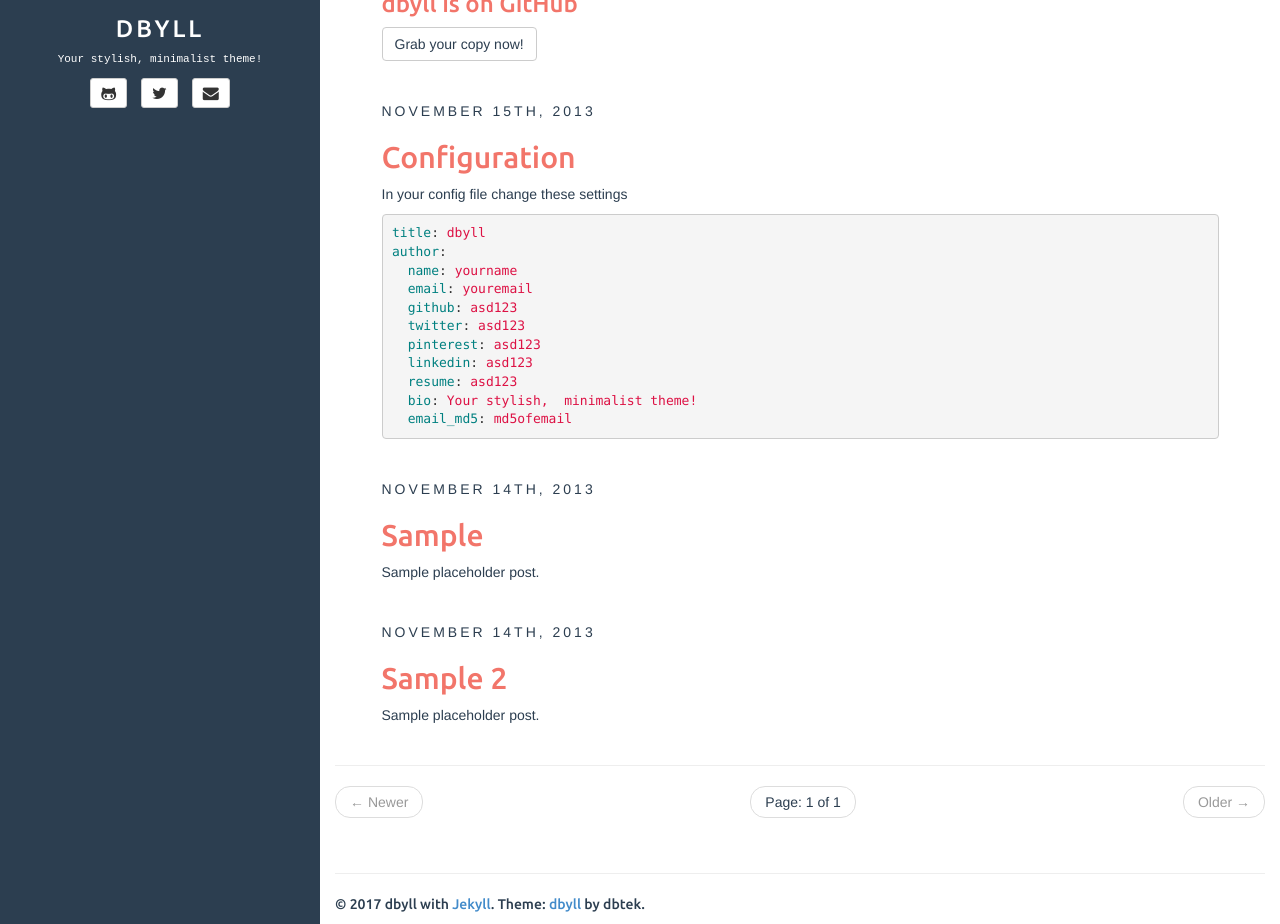
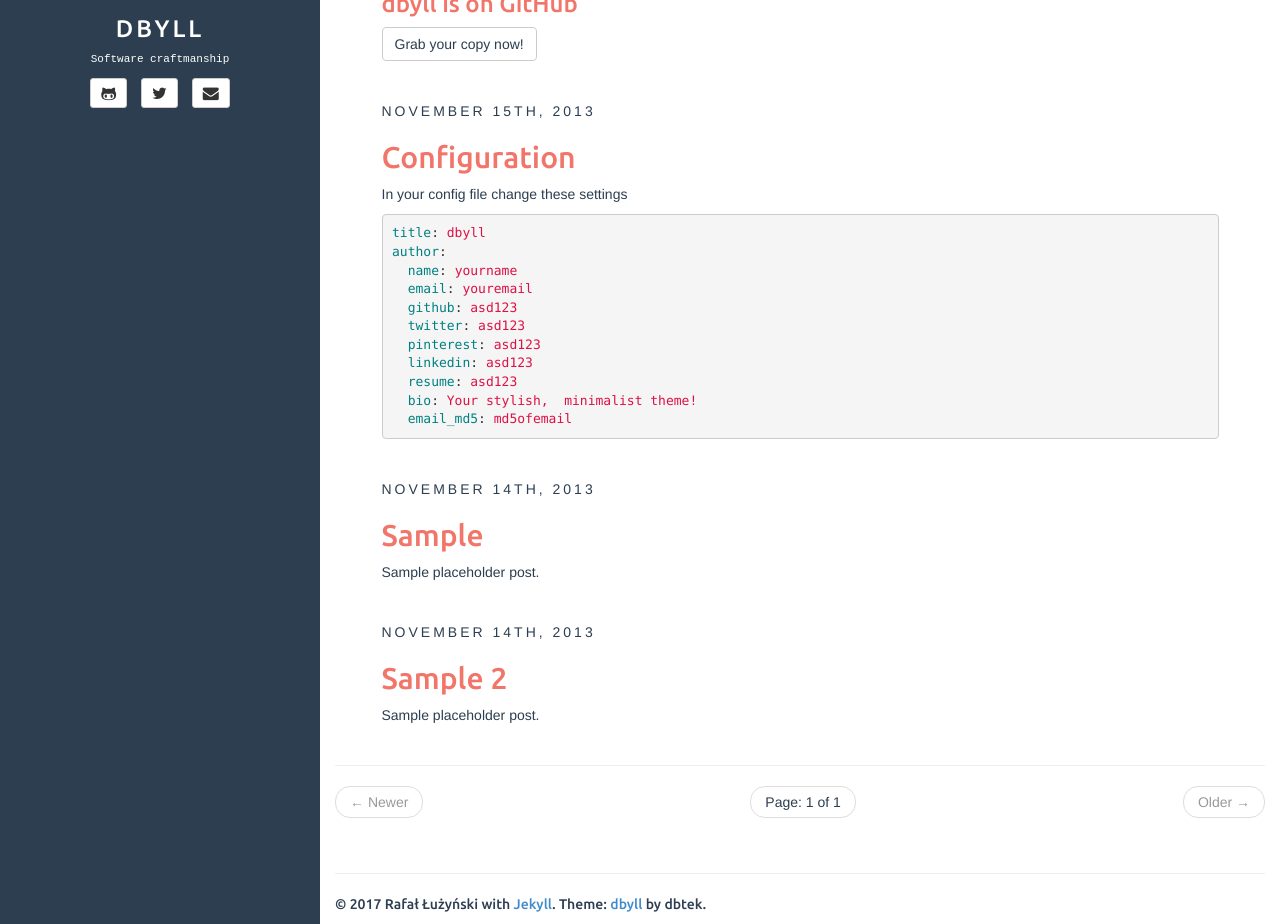
Before and after one commit to mindbrave/mindbrave.github.io, a Jekyll site: the page built from index.html, in a window 1280 px wide and 1206 px high, cut to the strip 282-1206 px from the top of the window. Built offline with Jekyll 4.4.1, drawn with Linux system fonts in a browser that asks for light colours; the list of posts is cut into pages by our own code.

Commit message:
Add own Google Analytics

```diff
--- a/_config.yml
+++ b/_config.yml
@@ -1,12 +1,11 @@
 # visit https://github.com/mojombo/jekyll/wiki/Configuration for more settings
 
-paginate: 10 # pagination based on number of posts
+paginate: 20 # pagination based on number of posts
 paginate_path: "page:num"
-exclude: ["README.md"] # files to exclude
 highlighter: rouge
 markdown: kramdown
-disqus: dbyll
-google_analytics: dbyll
+disqus: mindbrave
+google_analytics: mindbrave
 title: dbyll
 
 defaults:
@@ -18,13 +17,13 @@ defaults:
 
 description: Stylish Jekyll Theme
 author:
-  name: dbyll
+  name: Rafał Łużyński
   email: dbyll@ismaildemirbilek.com
   github: dbtek
   twitter: dbtek
   pinterest: asd123
   linkedin: asd123
-  bio: Your stylish, minimalist theme!
+  bio: Software craftmanship
   email_md5: 726351295ec82e145928582f595aa3aa
 
 rss_path: feed.xml
```
Also changed, not shown: README.md (deleted).
